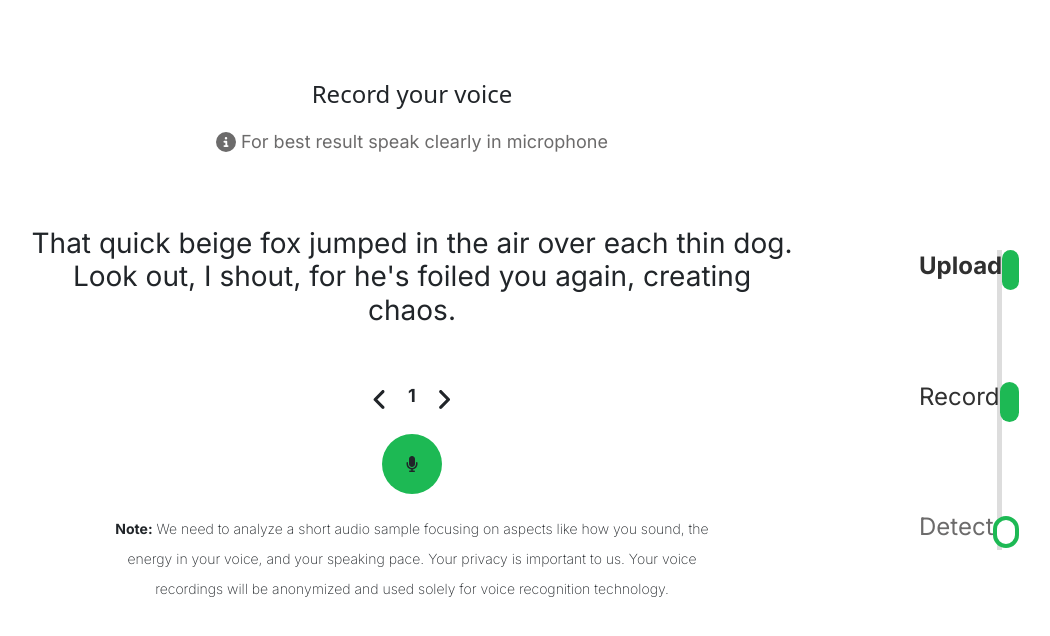
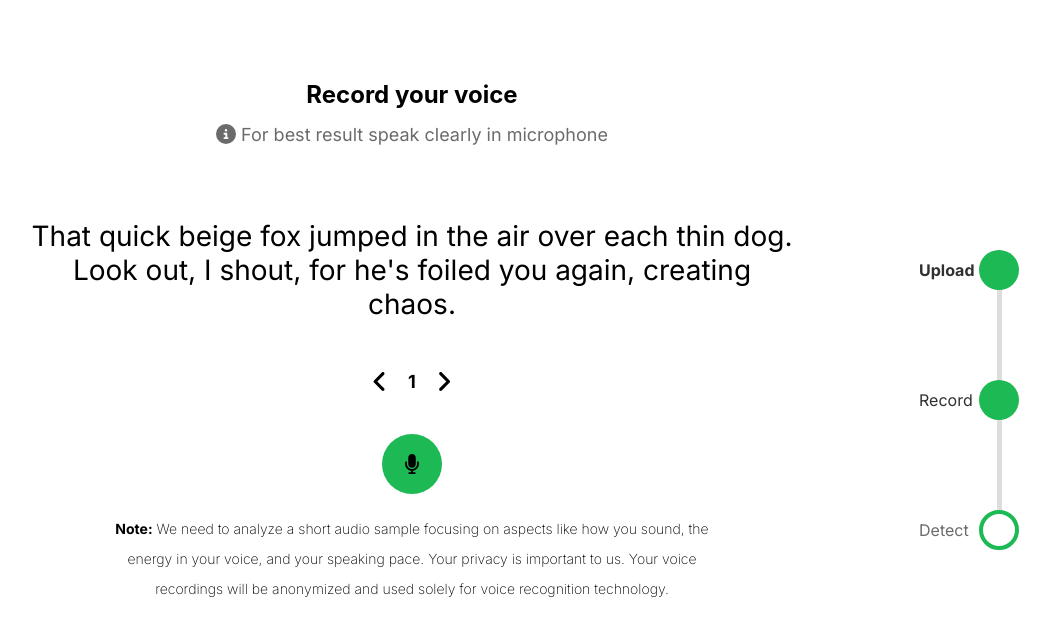
Before and after one commit to Heiseinosay/Thesis-Project, a React (Create React App) app: page /record in a window 1280 px wide. Shown: the top 636 px of the page, without its empty margins (228-1278 px from the left). Built offline with nearby package versions, Linux system fonts and the light colour scheme.

Commit message:
record compnents

```diff
--- /dev/null
+++ b/src/components/RecordingButton.jsx
@@ -0,0 +1,85 @@
+import React, {useState, useRef, useEffect} from "react";
+import '../style/recordingButton.css'
+import { FontAwesomeIcon } from '@fortawesome/react-fontawesome'
+import { faMicrophone } from '@fortawesome/free-solid-svg-icons'
+import { faStop } from '@fortawesome/free-solid-svg-icons'
+import { faCheck } from '@fortawesome/free-solid-svg-icons'
+import { faRotateRight } from "@fortawesome/free-solid-svg-icons";
+
+const RecordingButton = () => {
+    const [isRecording, setIsRecording] = useState(false);
+    const [showRecordingButton, setShowRecordingButton] = useState(true);
+    const [showConfirmation, setConfirmation] = useState(false)
+    const [audioURL, setAudioURL] = useState(null);
+    const audioRef = useRef(null);
+    const mediaRecorderRef = useRef(null);
+
+
+    const handleImageClick = () =>{
+        if (!isRecording){
+            startRecording();
+        } else{
+            stopRecording();
+            setShowRecordingButton(false);
+            setConfirmation(true);
+        }
+    };
+
+    const startRecording = () => {
+        navigator.mediaDevices.getUserMedia({ audio:true})
+        .then(stream => {
+            const mediaRecorder = new MediaRecorder(stream);
+            mediaRecorderRef.current = mediaRecorder;
+            const chunks = [];
+
+            mediaRecorder.ondataavailable = e =>{
+                chunks.push(e.data);
+            };
+
+            mediaRecorder.onstop = () => {
+                const audioBlob = new Blob(chunks, {type: 'audio/mp3'})
+                const audioUrl = URL.createObjectURL(audioBlob);
+                setAudioURL(audioUrl);
+            };
+
+            mediaRecorder.start();
+            setIsRecording(true);
+        })
+        .catch(error =>{
+            console.error('Error accessing microphone', error);
+        });
+    };
+
+    const stopRecording = () => {
+        mediaRecorderRef.current.stop();
+        setIsRecording(false);
+    };
+
+    // let hideMic = document.querySelector('.record')
+    // hideMic.style.display = 'none';
+    // useEffect(() => {
+    //     const hideMic = document.querySelector('.record');
+    //     if (hideMic) {
+    //         hideMic.style.display = isRecording ? 'none' : 'block';
+    //     }
+    // }, [isRecording]);
+
+    return(
+        <div className="mic">
+            {audioURL && <audio controls className='playback' ref={audioRef} src={audioURL}/>}
+            {/* <FontAwesomeIcon className="record" icon={icon} onClick={()=>{handleImageClick(); setAudioURL(null)}} /> */}
+            {showRecordingButton && (
+                <FontAwesomeIcon className="record" icon={isRecording ? faStop : faMicrophone} onClick={handleImageClick} />
+            )}
+
+            {showConfirmation && (
+                    <div>
+                        <FontAwesomeIcon className="check" icon={faCheck} onClick={()=>{setShowRecordingButton(true); setConfirmation(false); setAudioURL(null)}} />
+                        <FontAwesomeIcon className="again" icon={faRotateRight} onClick={()=>{setShowRecordingButton(true); setConfirmation(false); setAudioURL(null)}}/>
+                    </div>
+            )}
+        </div>
+    );
+};
+
+export default RecordingButton;
--- a/src/pages/Record.jsx
+++ b/src/pages/Record.jsx
@@ -1,4 +1,3 @@
-import 'bootstrap/dist/css/bootstrap.min.css'
 import '../style/root.css'
 import '../style/font.css'
 import '../style/record.css'
@@ -11,12 +10,7 @@ import { faAngleLeft } from '@fortawesome/free-solid-svg-icons'
 import { faMicrophone } from '@fortawesome/free-solid-svg-icons'
 
 import Navigation from '../components/NavigationProgress'
-
-
-//images
-import infoImage from '../images/info.png'
-import nextImage from '../images/next.png'
-import prevImage from '../images/prev.png'
+import RecordButton from '../components/RecordingButton'
 
 
 //sentences
@@ -65,7 +59,8 @@ function Record() {
             </div>
 
             <div className="mic">
-                <FontAwesomeIcon icon={faMicrophone} />
+                <RecordButton/>
+                {/* <FontAwesomeIcon icon={faMicrophone} /> */}
             </div>
 
             <p className='inter-light note'><b className='inter-bold'>Note:</b> We need to analyze a short audio sample focusing on aspects like how you sound, the energy in your voice, and your speaking pace. Your privacy is important to us. Your voice recordings will be anonymized and used solely for voice recognition technology.</p>
--- a/src/style/record.css
+++ b/src/style/record.css
@@ -66,7 +66,7 @@
     cursor: pointer;
 }
 
-.mic {
+/* .mic {
     height: 60px;
     width: 60px;
     background-color: var(--green);
@@ -75,7 +75,7 @@
     align-items: center;
     justify-content: center;
     margin-top: 20px;
-}
+} */
 
 .note {
     margin-top: 20px;
--- /dev/null
+++ b/src/style/recordingButton.css
@@ -0,0 +1,37 @@
+.mic {
+    display: flex;
+    align-items: center;
+    justify-content: center;
+    margin-top: 20px;
+    margin-top: 20px;
+}
+
+.record {
+    width: 20px;
+    height: 20px;
+    padding: 20px;
+    background-color: var(--green);
+    border-radius: 50%;
+}
+
+.playback {
+    margin-right: 20px;
+}
+
+.check {
+    width: 20px;
+    height: 20px;
+    padding: 15px;
+    background-color: var(--green);
+    border-radius: 50%;
+    margin-right: 20px;
+}
+
+.again {
+    width: 20px;
+    height: 20px;
+    padding: 15px;
+    background-color: var(--lightGrey);
+    border-radius: 50%;
+    color: var(--black);
+}
```
